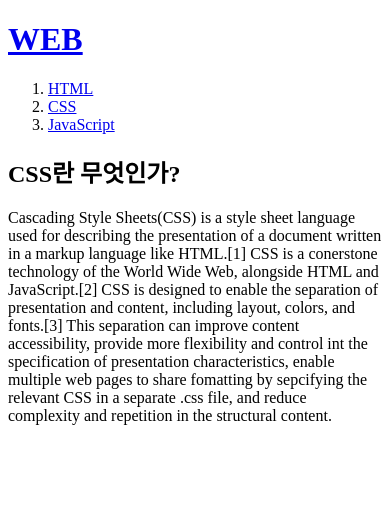
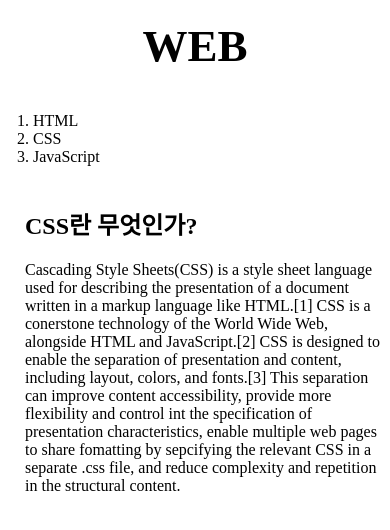
Before and after one commit to hoshogi/web, a plain HTML site: page 2.html in a window 390 px wide. Drawn offline with Linux system fonts and the light colour scheme.

Commit message:
CSS의 기본 문법
- 선택자, 박스 모델, 그리드, 미디어 쿼리

```diff
--- a/2.html
+++ b/2.html
@@ -3,15 +3,20 @@
     <head>
         <title>WEB - CSS</title>
         <meta charset="utf-8">
+        <link rel="stylesheet" href="style.css">
     </head>
     <body>
         <h1><a href="index.html">WEB</a></h1>
+        <div id="grid">
             <ol>
-            <li><a href="1.html">HTML</a></li>
-            <li><a href="2.html">CSS</a></li>
+                <li><a href="1.html" class="saw">HTML</a></li>
+                <li><a href="2.html" class="saw" id="active">CSS</a></li>
                 <li><a href="3.html">JavaScript</a></li>
             </ol>
+            <div id="article">
                 <h2>CSS란 무엇인가?</h2>
                 <p>Cascading Style Sheets(CSS) is a style sheet language used for describing the presentation of a document written in a markup language like HTML.[1] CSS is a conerstone technology of the World Wide Web, alongside HTML and JavaScript.[2] CSS is designed to enable the separation of presentation and content, including layout, colors, and fonts.[3] This separation can improve content accessibility, provide more flexibility and control int the specification of presentation characteristics, enable multiple web pages to share fomatting by sepcifying the relevant CSS in a separate .css file, and reduce complexity and repetition in the structural content.</p>
+            </div>
+        </div>
         </body>
 </html>
--- /dev/null
+++ b/style.css
@@ -0,0 +1,39 @@
+body {
+    margin: 0;
+}
+a {
+    color: black;
+    text-decoration: none;
+}
+h1 {
+    font-size: 45px;
+    text-align: center;
+    border-bottom: 1px solid gray;
+    margin: 0;
+    padding: 20px;
+}
+#grid {
+    display: grid;
+    grid-template-columns: 150px 1fr;
+}
+#grid ol {
+    border-right: 1px solid gray;
+    width: 100px;
+    margin: 0;
+    padding: 20px;
+    padding-left: 33px;
+}
+#article {
+    padding-left: 25px;
+}
+@media(max-width: 800px) {
+    #grid {
+        display: block;
+    }
+    #grid ol {
+        border-right: none;
+    }
+    h1 {
+        border-bottom: none;
+    }
+}
```
Also changed, not shown: 1.html (+5 -0 lines), 3.html (+5 -0 lines), box.html (added, +19 -0 lines), grid.html (added, +23 -0 lines), mediaquery.html (added, +23 -0 lines). Lines whose indentation alone changed are shown as unchanged.
